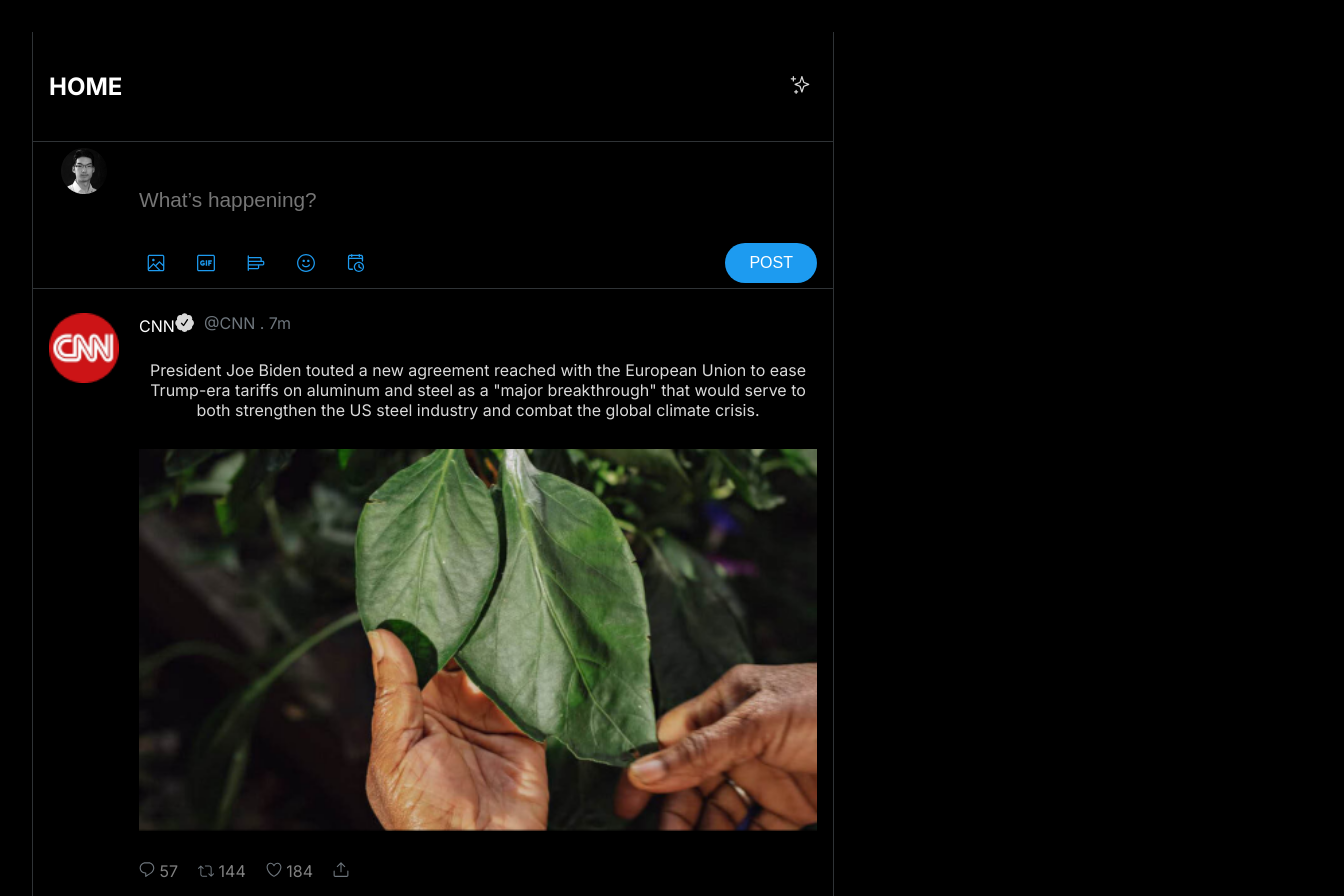
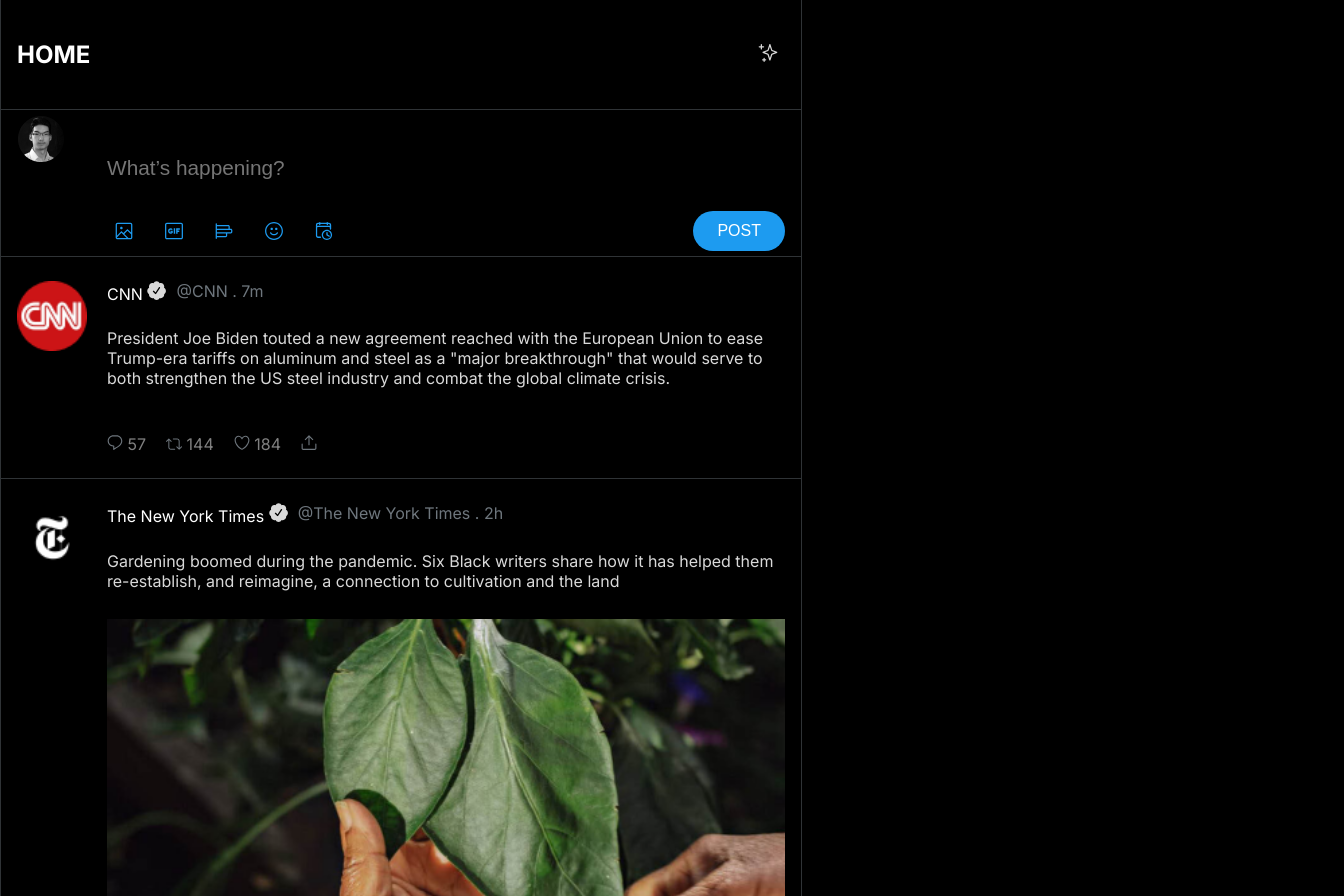
Before and after one commit to land-bit/Kadea-Twitter, a React (Vite) app: page / in a window 1280 px wide. Shown: the top 896 px of the page, 1344 px wide, since content can reach past the window. Built offline with nearby package versions, Linux system fonts and the light colour scheme.

Commit message:
feat(tweets):creation du bd pour exemple

```diff
--- a/src/App.css
+++ b/src/App.css
@@ -1,11 +1,5 @@
 @import url('https://fonts.googleapis.com/css2?family=Inter:wght@400;500;600;700;800;900&display=swap');
 
-#root {
-  max-width: 1280px;
-  margin: 0 auto;
-  padding: 2rem;
-  text-align: center;
-}
 body{
     background-color: black;
     color: white;
--- a/src/Components/tweets/tweet/tweet-content/Tweet-Body.jsx
+++ b/src/Components/tweets/tweet/tweet-content/Tweet-Body.jsx
@@ -8,7 +8,7 @@
         <div className="tweet-body">
             <TweetTitle name = {user.name} time = {user.time}/>
             <TweetText text = {content.text}/>
-            <TweetImage/>
+            {content && content.srcImage && <TweetImage image = {content.srcImage}/>}
         </div>
     )
 }
--- a/src/Components/tweets/tweet/tweet-content/tweet-body/Tweet-Image.jsx
+++ b/src/Components/tweets/tweet/tweet-content/tweet-body/Tweet-Image.jsx
@@ -1,4 +1,4 @@
-export default function TweetImage() {
+export default function TweetImage({image}) {
 
-    return <img src="src/assets/images/image 3.png" alt="Publication" className="tweet-image" />
+    return <img src={image} alt="Publication" className="tweet-image" />
 }
--- a/src/Components/tweets/tweet/tweet-content/tweet-body/Tweet-Title.jsx
+++ b/src/Components/tweets/tweet/tweet-content/tweet-body/Tweet-Title.jsx
@@ -1,12 +1,12 @@
 import TweetTitleAuthor from "./tweet-title/Tweet-Title-Author";
 import TweetTitleDetails from "./tweet-title/Tweet-Title-Details";
 
-export default function TweetTitle() {
+export default function TweetTitle({name, time}) {
 
     return (
         <div className="tweet-title">
-            <TweetTitleAuthor/>
-            <TweetTitleDetails/>
+            <TweetTitleAuthor name = {name}/>
+            <TweetTitleDetails name = {name} time = {time}/>
         </div>
     )
 }
--- a/src/Components/tweets/tweet/tweet-content/tweet-body/tweet-title/Tweet-Title-Author.jsx
+++ b/src/Components/tweets/tweet/tweet-content/tweet-body/tweet-title/Tweet-Title-Author.jsx
@@ -1,7 +1,7 @@
-export default function TweetTitleAuthor() {
+export default function TweetTitleAuthor({name}) {
 
     return(
-        <div className="tweet-title-author">CNN
+        <div className="tweet-title-author">{name+' '}
         <svg width="10" height="10" viewBox="0 0 18 18" fill="none" xmlns="http://www.w3.org/2000/svg">
         <path d="M17.7501 9.41667C17.7501 8.1 17.0209 6.95833 15.9601 6.41667C16.0884 6.05417 16.1584 5.6625 16.1584 5.25C16.1584 3.40833 14.7334 1.91833 12.9768 1.91833C12.5851 1.91833 12.2101 1.98833 11.8634 2.12667C11.3484 1.0125 10.2584 0.25 9.0001 0.25C7.74177 0.25 6.65343 1.01417 6.13593 2.125C5.7901 1.9875 5.41427 1.91667 5.0226 1.91667C3.26427 1.91667 1.84093 3.40833 1.84093 5.25C1.84093 5.66167 1.9101 6.05333 2.03843 6.41667C0.978434 6.95833 0.249268 8.09833 0.249268 9.41667C0.249268 10.6625 0.900934 11.7483 1.8676 12.3217C1.85093 12.4633 1.84093 12.605 1.84093 12.75C1.84093 14.5917 3.26427 16.0833 5.0226 16.0833C5.41427 16.0833 5.78927 16.0117 6.1351 15.875C6.65177 16.9867 7.7401 17.75 8.99927 17.75C10.2593 17.75 11.3476 16.9867 11.8634 15.875C12.2093 16.0108 12.5843 16.0817 12.9768 16.0817C14.7351 16.0817 16.1584 14.59 16.1584 12.7483C16.1584 12.6033 16.1484 12.4617 16.1309 12.3208C17.0959 11.7483 17.7501 10.6625 17.7501 9.4175V9.41667ZM12.2368 6.63833L8.6251 12.055C8.50427 12.2358 8.30677 12.3333 8.10427 12.3333C7.9851 12.3333 7.86427 12.3 7.7576 12.2283L7.66177 12.15L5.64927 10.1375C5.4051 9.89333 5.4051 9.4975 5.64927 9.25417C5.89343 9.01083 6.28927 9.00917 6.5326 9.25417L8.0076 10.7267L11.1951 5.94333C11.3868 5.65583 11.7751 5.58 12.0618 5.77083C12.3501 5.9625 12.4284 6.35083 12.2368 6.6375V6.63833Z" fill="#D9D9D9"/>
         </svg>
--- a/src/Components/tweets/tweet/tweet-content/tweet-body/tweet-title/Tweet-Title-Details.jsx
+++ b/src/Components/tweets/tweet/tweet-content/tweet-body/tweet-title/Tweet-Title-Details.jsx
@@ -1,8 +1,8 @@
-export default function TweetTitleDetails() {
+export default function TweetTitleDetails({name, time}) {
 
     return(
         <div className="tweet-title-details">
-            @CNN . 7m
+            @{name + ' . ' + time}
         </div>
     )
 }
```
Also changed, not shown: src/Components/tweets/tweet/tweet-content/tweet-actions/Tweet-Action.jsx (+4 -8 lines).
